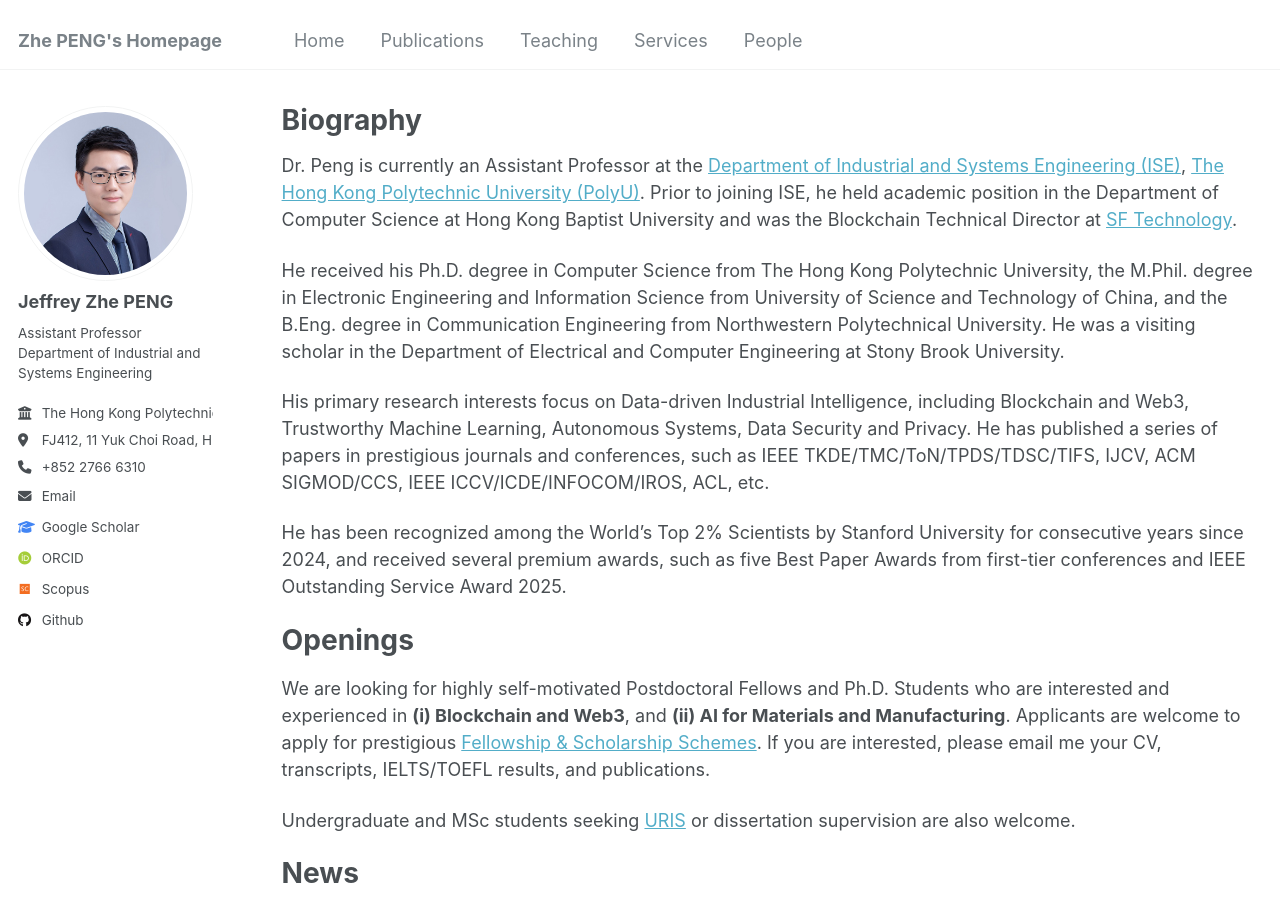
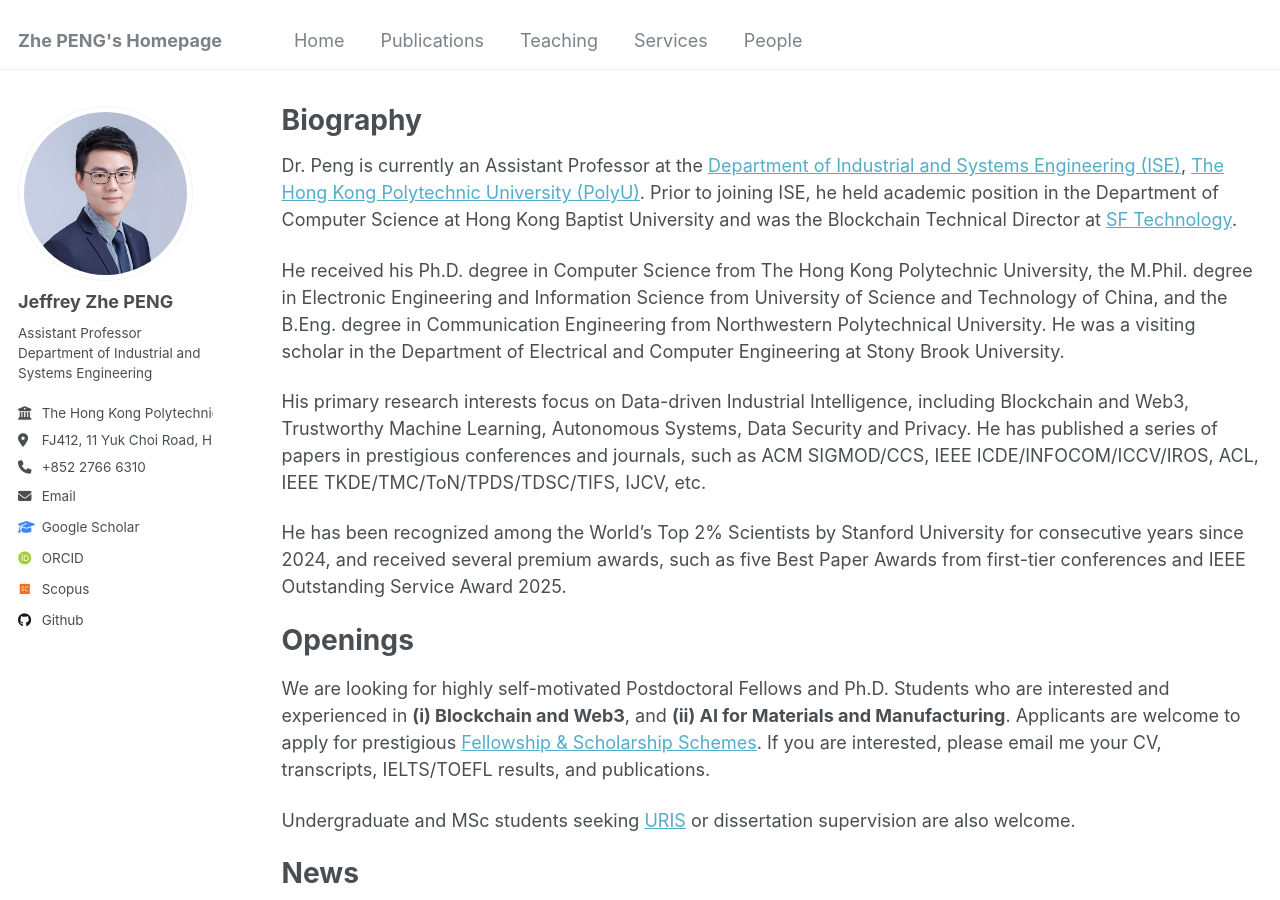
Before and after one commit to PENG-Zhe/peng-zhe.github.io, a Jekyll site: the page built from _pages/about.md, in a window 1280 px wide and 900 px high. Built offline with Jekyll 4.4.1, drawn with Linux system fonts in a browser that asks for light colours; some web fonts are replaced.

```diff
--- a/_pages/about.md
+++ b/_pages/about.md
@@ -19,7 +19,7 @@ Dr. Peng is currently an Assistant Professor at the [Department of Industrial an
 
 He received his Ph.D. degree in Computer Science from The Hong Kong Polytechnic University, the M.Phil. degree in Electronic Engineering and Information Science from University of Science and Technology of China, and the B.Eng. degree in Communication Engineering from Northwestern Polytechnical University. He was a visiting scholar in the Department of Electrical and Computer Engineering at Stony Brook University.
 
-His primary research interests focus on Data-driven Industrial Intelligence, including Blockchain and Web3, Trustworthy Machine Learning, Autonomous Systems, Data Security and Privacy. He has published a series of papers in prestigious journals and conferences, such as IEEE TKDE/TMC/ToN/TPDS/TDSC/TIFS, IJCV, ACM SIGMOD/CCS, IEEE ICCV/ICDE/INFOCOM/IROS, ACL, etc.
+His primary research interests focus on Data-driven Industrial Intelligence, including Blockchain and Web3, Trustworthy Machine Learning, Autonomous Systems, Data Security and Privacy. He has published a series of papers in prestigious conferences and journals, such as ACM SIGMOD/CCS, IEEE ICDE/INFOCOM/ICCV/IROS, ACL, IEEE TKDE/TMC/ToN/TPDS/TDSC/TIFS, IJCV, etc.
 
 He has been recognized among the World’s Top 2% Scientists by Stanford University for consecutive years since 2024, and received several premium awards, such as five Best Paper Awards from first-tier conferences and IEEE Outstanding Service Award 2025.
 
```
